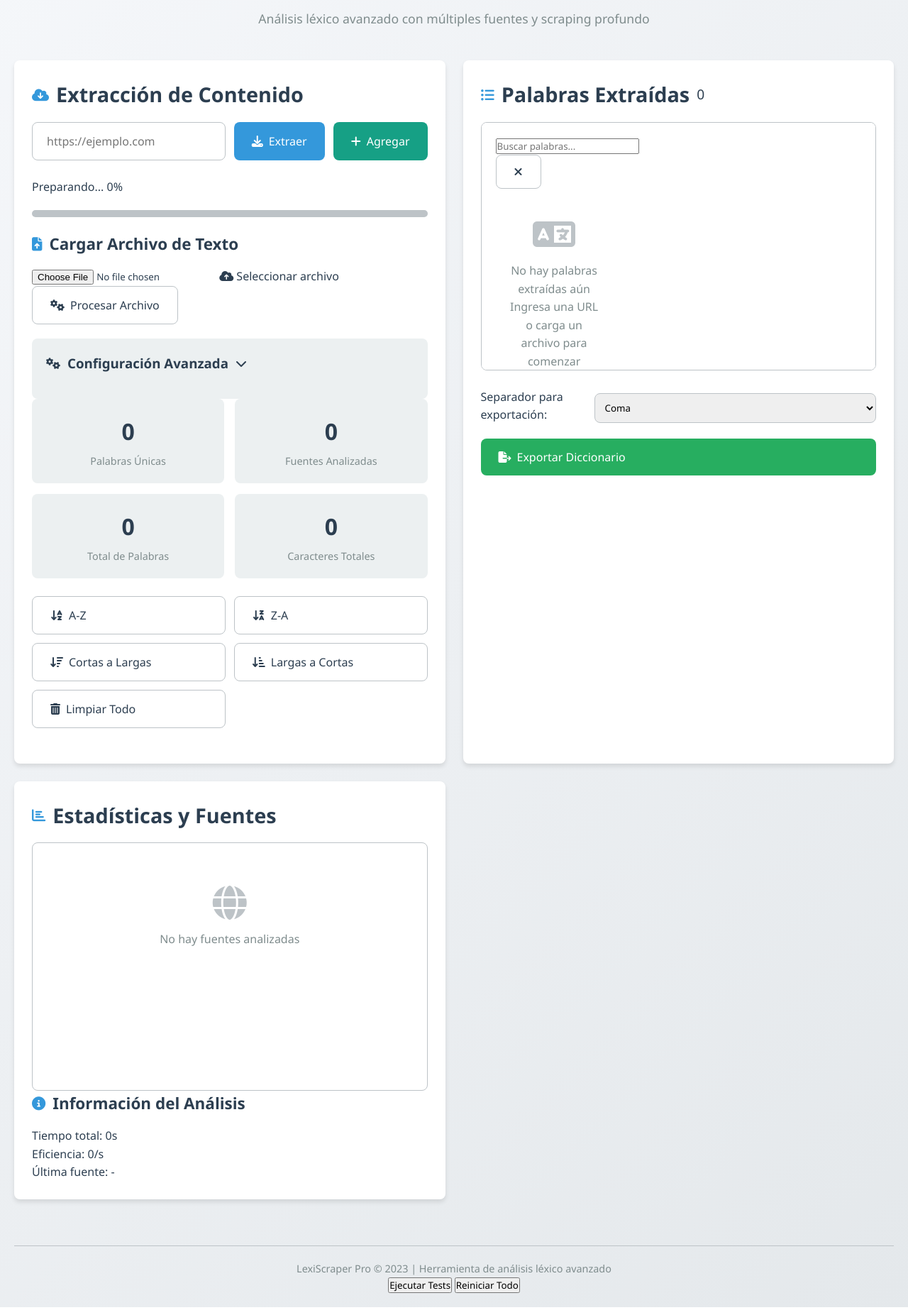
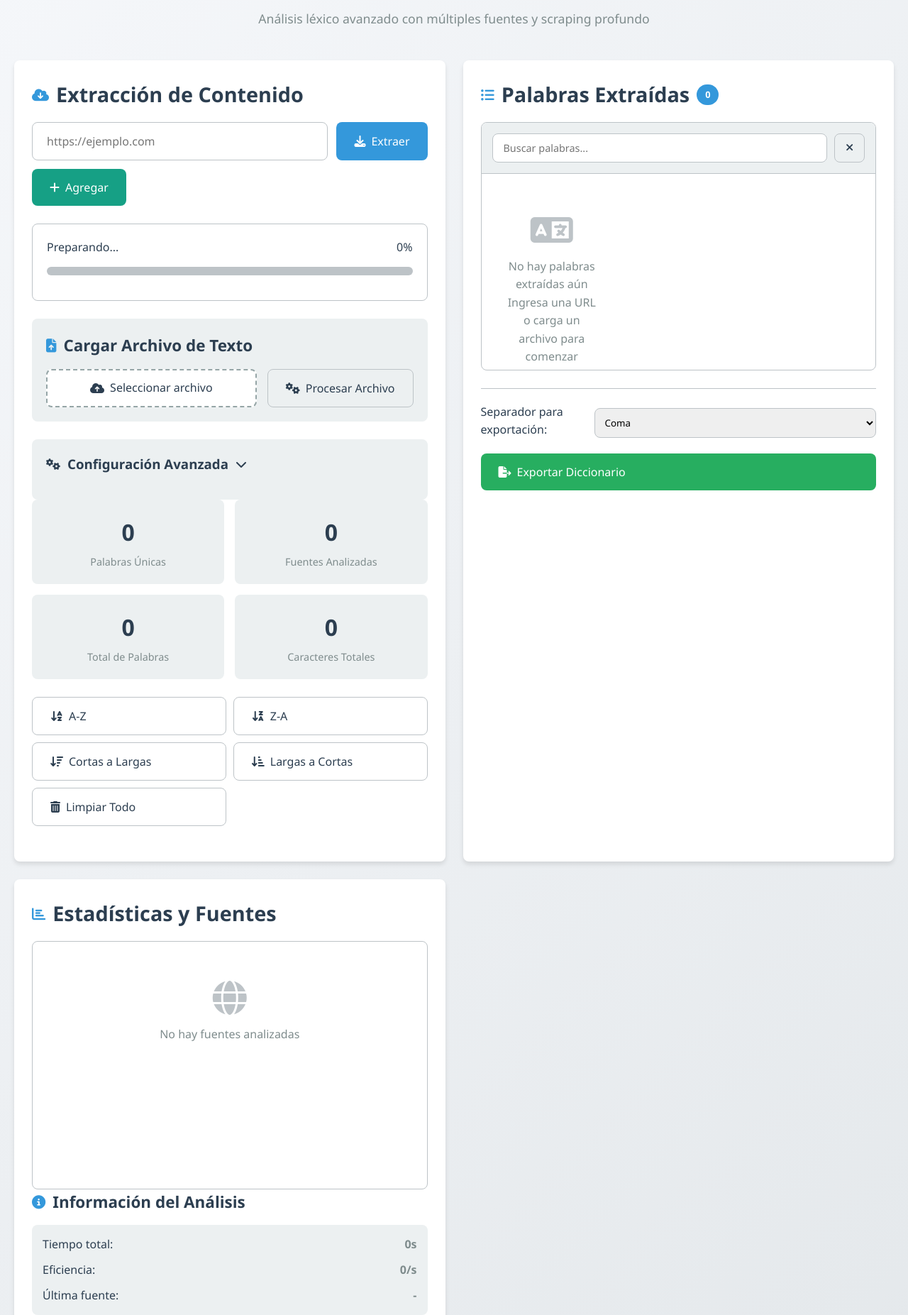
Before and after one commit to soportecyclops/words-words, a plain HTML site: page index.html in a window 1280 px wide. Shown: the part 79-1932 px from the top of the page at 71% size. Drawn offline with Linux system fonts and the light colour scheme; a script that the page names is missing.

Commit message:
Update style.css

```diff
--- a/style.css
+++ b/style.css
@@ -107,10 +107,12 @@ h1 {
     display: flex;
     margin-bottom: 25px;
     gap: 12px;
+    flex-wrap: wrap;
 }
 
 .url-input-container {
     flex: 1;
+    min-width: 300px;
     position: relative;
 }
 
@@ -154,6 +156,11 @@ h1 {
     transform: translateY(0);
 }
 
+.btn.small {
+    padding: 10px 15px;
+    font-size: 0.9rem;
+}
+
 .btn-success {
     background-color: var(--success);
 }
@@ -180,10 +187,23 @@ h1 {
     background-color: var(--light);
 }
 
+.btn-link {
+    background: none;
+    border: none;
+    color: var(--secondary);
+    cursor: pointer;
+    text-decoration: underline;
+    padding: 5px;
+}
+
+.btn-link:hover {
+    color: var(--secondary-dark);
+}
+
 .controls {
     display: grid;
-    grid-template-columns: repeat(auto-fill, minmax(200px, 1fr));
-    gap: 12px;
+    grid-template-columns: repeat(auto-fill, minmax(180px, 1fr));
+    gap: 10px;
     margin-bottom: 25px;
 }
 
@@ -226,26 +246,58 @@ h1 {
     margin-bottom: 15px;
     color: var(--primary);
     font-size: 1.2rem;
+    position: relative;
 }
 
 .section-title i {
     color: var(--secondary);
 }
 
+.badge {
+    background: var(--secondary);
+    color: white;
+    border-radius: 20px;
+    padding: 4px 12px;
+    font-size: 0.8rem;
+    font-weight: 600;
+}
+
 .words-container {
     border: 1px solid var(--gray-light);
     border-radius: var(--radius);
-    padding: 20px;
+    padding: 0;
     height: 350px;
-    overflow-y: auto;
+    overflow: hidden;
     background: white;
+    display: flex;
+    flex-direction: column;
+}
+
+.words-header {
+    padding: 15px;
+    border-bottom: 1px solid var(--gray-light);
+    display: flex;
+    gap: 10px;
+    background: var(--light);
+}
+
+.search-input {
+    flex: 1;
+    padding: 10px 15px;
+    border: 1px solid var(--gray-light);
+    border-radius: var(--radius);
+    font-size: 0.9rem;
 }
 
 .words-list {
     list-style-type: none;
+    flex: 1;
+    overflow-y: auto;
+    padding: 15px;
     display: grid;
     grid-template-columns: repeat(auto-fill, minmax(150px, 1fr));
     gap: 10px;
+    margin: 0;
 }
 
 .words-list li {
@@ -255,6 +307,7 @@ h1 {
     text-align: center;
     font-size: 0.9rem;
     transition: var(--transition);
+    cursor: pointer;
 }
 
 .words-list li:hover {
@@ -263,29 +316,75 @@ h1 {
     transform: translateY(-2px);
 }
 
-.frequent-words-list {
-    list-style-type: none;
+.sources-list {
+    padding: 15px;
+    flex: 1;
+    overflow-y: auto;
 }
 
-.frequent-words-list li {
+.source-item {
     padding: 12px 15px;
     border-bottom: 1px solid var(--gray-light);
     display: flex;
     justify-content: space-between;
+    align-items: center;
     transition: var(--transition);
 }
 
-.frequent-words-list li:hover {
+.source-item:hover {
     background: var(--light);
 }
 
-.frequent-words-list li:last-child {
+.source-item:last-child {
     border-bottom: none;
 }
 
-.word-frequency {
+.source-info {
+    display: flex;
+    flex-direction: column;
+    gap: 4px;
+}
+
+.source-name {
+    font-weight: 500;
+}
+
+.source-stats {
+    font-size: 0.8rem;
     color: var(--text-light);
-    font-size: 0.9rem;
+}
+
+.source-words {
+    background: var(--secondary);
+    color: white;
+    border-radius: 12px;
+    padding: 2px 8px;
+    font-size: 0.8rem;
+}
+
+.analysis-info {
+    padding: 15px;
+    background: var(--light);
+    border-radius: var(--radius);
+    display: flex;
+    flex-direction: column;
+    gap: 10px;
+}
+
+.info-item {
+    display: flex;
+    justify-content: space-between;
+    align-items: center;
+}
+
+.info-label {
+    font-weight: 500;
+    color: var(--text);
+}
+
+.info-value {
+    color: var(--text-light);
+    font-weight: 600;
 }
 
 .export-section {
@@ -293,6 +392,8 @@ h1 {
     flex-direction: column;
     gap: 15px;
     margin-top: 25px;
+    padding-top: 20px;
+    border-top: 1px solid var(--gray-light);
 }
 
 .export-options {
@@ -352,6 +453,11 @@ h1 {
     text-align: center;
     padding: 40px 20px;
     color: var(--text-light);
+    flex: 1;
+    display: flex;
+    flex-direction: column;
+    justify-content: center;
+    align-items: center;
 }
 
 .empty-state i {
@@ -360,23 +466,28 @@ h1 {
     color: var(--gray-light);
 }
 
-footer {
-    grid-column: 1 / -1;
-    text-align: center;
-    margin-top: 40px;
-    color: var(--text-light);
-    font-size: 0.9rem;
-    padding-top: 20px;
-    border-top: 1px solid var(--gray-light);
+/* Barra de progreso mejorada */
+.progress-section {
+    margin: 20px 0;
+    background: white;
+    border-radius: var(--radius);
+    padding: 20px;
+    border: 1px solid var(--gray-light);
 }
 
-/* Barra de progreso */
+.progress-header {
+    display: flex;
+    justify-content: space-between;
+    margin-bottom: 15px;
+    font-weight: 500;
+}
+
 .progress-container {
-    margin: 20px 0;
     background-color: var(--gray-light);
     border-radius: 10px;
-    height: 10px;
+    height: 12px;
     overflow: hidden;
+    margin-bottom: 15px;
 }
 
 .progress-bar {
@@ -384,34 +495,44 @@ footer {
     background: linear-gradient(90deg, var(--secondary), var(--accent));
     border-radius: 10px;
     width: 0%;
-    transition: width 0.5s ease;
+    transition: width 0.4s ease;
+    position: relative;
+    overflow: hidden;
 }
 
-.progress-info {
-    display: flex;
-    justify-content: space-between;
-    margin-bottom: 5px;
-    font-size: 0.9rem;
-    color: var(--text-light);
+.progress-bar::after {
+    content: '';
+    position: absolute;
+    top: 0;
+    left: -100%;
+    width: 100%;
+    height: 100%;
+    background: linear-gradient(90deg, transparent, rgba(255,255,255,0.4), transparent);
+    animation: shimmer 2s infinite;
+}
+
+@keyframes shimmer {
+    0% { left: -100%; }
+    100% { left: 100%; }
 }
 
 .progress-steps {
-    margin-top: 15px;
     display: flex;
     flex-direction: column;
-    gap: 8px;
+    gap: 12px;
 }
 
 .progress-step {
     display: flex;
     align-items: center;
-    gap: 10px;
+    gap: 12px;
     font-size: 0.9rem;
+    padding: 8px 0;
 }
 
 .step-icon {
-    width: 20px;
-    height: 20px;
+    width: 24px;
+    height: 24px;
     border-radius: 50%;
     background: var(--gray-light);
     display: flex;
@@ -419,14 +540,61 @@ footer {
     justify-content: center;
     font-size: 0.7rem;
     color: white;
+    transition: var(--transition);
 }
 
 .step-icon.active {
     background: var(--secondary);
+    animation: pulse 1.5s infinite;
 }
 
 .step-icon.completed {
     background: var(--success);
+}
+
+@keyframes pulse {
+    0% { transform: scale(1); }
+    50% { transform: scale(1.1); }
+    100% { transform: scale(1); }
+}
+
+/* Carga de archivos */
+.file-upload-section {
+    margin: 25px 0;
+    padding: 20px;
+    background: var(--light);
+    border-radius: var(--radius);
+}
+
+.file-input-container {
+    display: flex;
+    gap: 15px;
+    align-items: center;
+    flex-wrap: wrap;
+}
+
+.file-input {
+    display: none;
+}
+
+.file-input-label {
+    padding: 12px 20px;
+    background: white;
+    border: 2px dashed var(--gray);
+    border-radius: var(--radius);
+    cursor: pointer;
+    display: flex;
+    align-items: center;
+    gap: 8px;
+    transition: var(--transition);
+    flex: 1;
+    min-width: 200px;
+    justify-content: center;
+}
+
+.file-input-label:hover {
+    border-color: var(--secondary);
+    background: rgba(52, 152, 219, 0.05);
 }
 
 /* Configuración avanzada */
@@ -476,6 +644,26 @@ footer {
     margin-right: 8px;
 }
 
+footer {
+    grid-column: 1 / -1;
+    text-align: center;
+    margin-top: 40px;
+    color: var(--text-light);
+    font-size: 0.9rem;
+    padding-top: 20px;
+    border-top: 1px solid var(--gray-light);
+    display: flex;
+    justify-content: space-between;
+    align-items: center;
+    flex-wrap: wrap;
+    gap: 15px;
+}
+
+.footer-links {
+    display: flex;
+    gap: 20px;
+}
+
 /* Scrollbar personalizado */
 ::-webkit-scrollbar {
     width: 8px;
@@ -494,3 +682,27 @@ footer {
 ::-webkit-scrollbar-thumb:hover {
     background: var(--primary-light);
 }
+
+/* Responsive */
+@media (max-width: 768px) {
+    .input-section {
+        flex-direction: column;
+    }
+
+    .url-input-container {
+        min-width: auto;
+    }
+
+    .settings-content {
+        grid-template-columns: 1fr;
+    }
+
+    footer {
+        flex-direction: column;
+        text-align: center;
+    }
+
+    .footer-links {
+        justify-content: center;
+    }
+}
```
